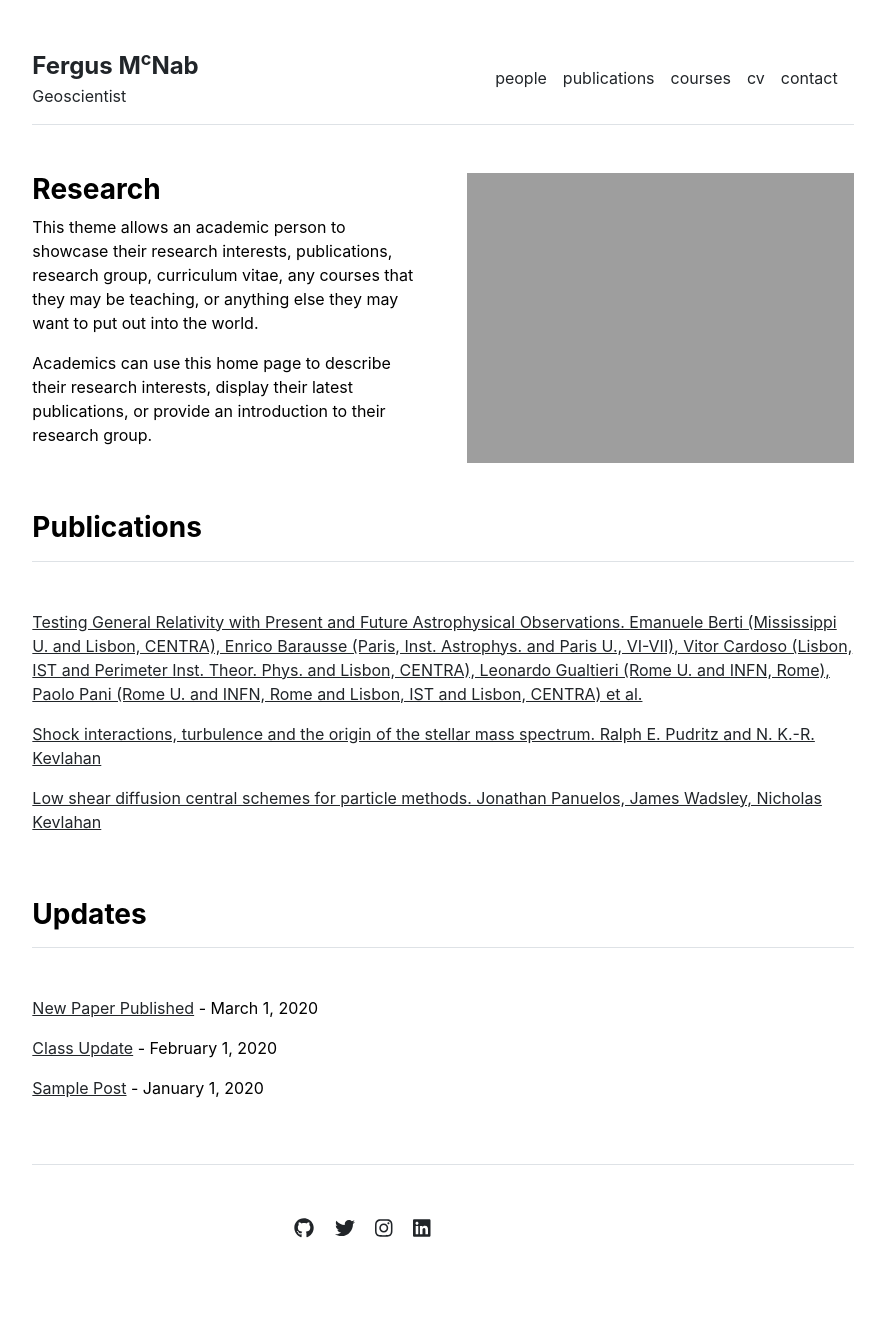
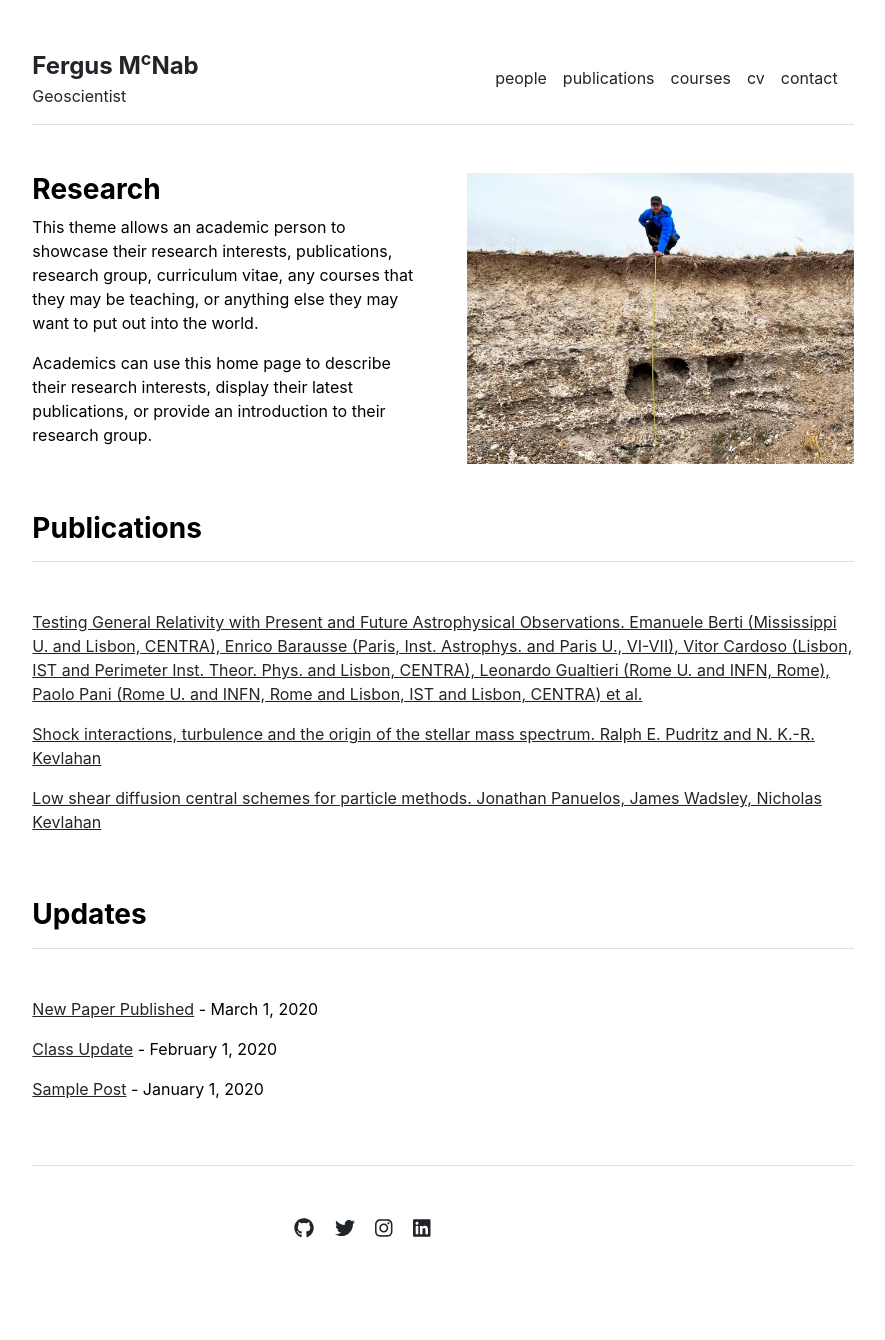
Before and after one commit to fmcnab/fmcnab.github.io, a Jekyll site: the page built from index.md, in a window 1280 px wide. Shown: the whole page, without its empty margins (197-1082 px from the left). Built offline with Jekyll 4.4.1, drawn with Linux system fonts in a browser that asks for light colours.

Commit message:
Include picture of me on homepage.

```diff
--- a/_layouts/home.html
+++ b/_layouts/home.html
@@ -8,7 +8,7 @@ layout: default
     {{ content }}
   </div>
   <div class="col-md-6">
-    <img src="{{ site.github.url }}/assets/img/home.jpg" alt="Home" width="100%">
+    <img src="{{ site.github.url }}/assets/img/me.jpg" alt="Home" width="100%">
   </div>
 </div>
 
```
Also changed, not shown: assets/img/me.jpg (added).
